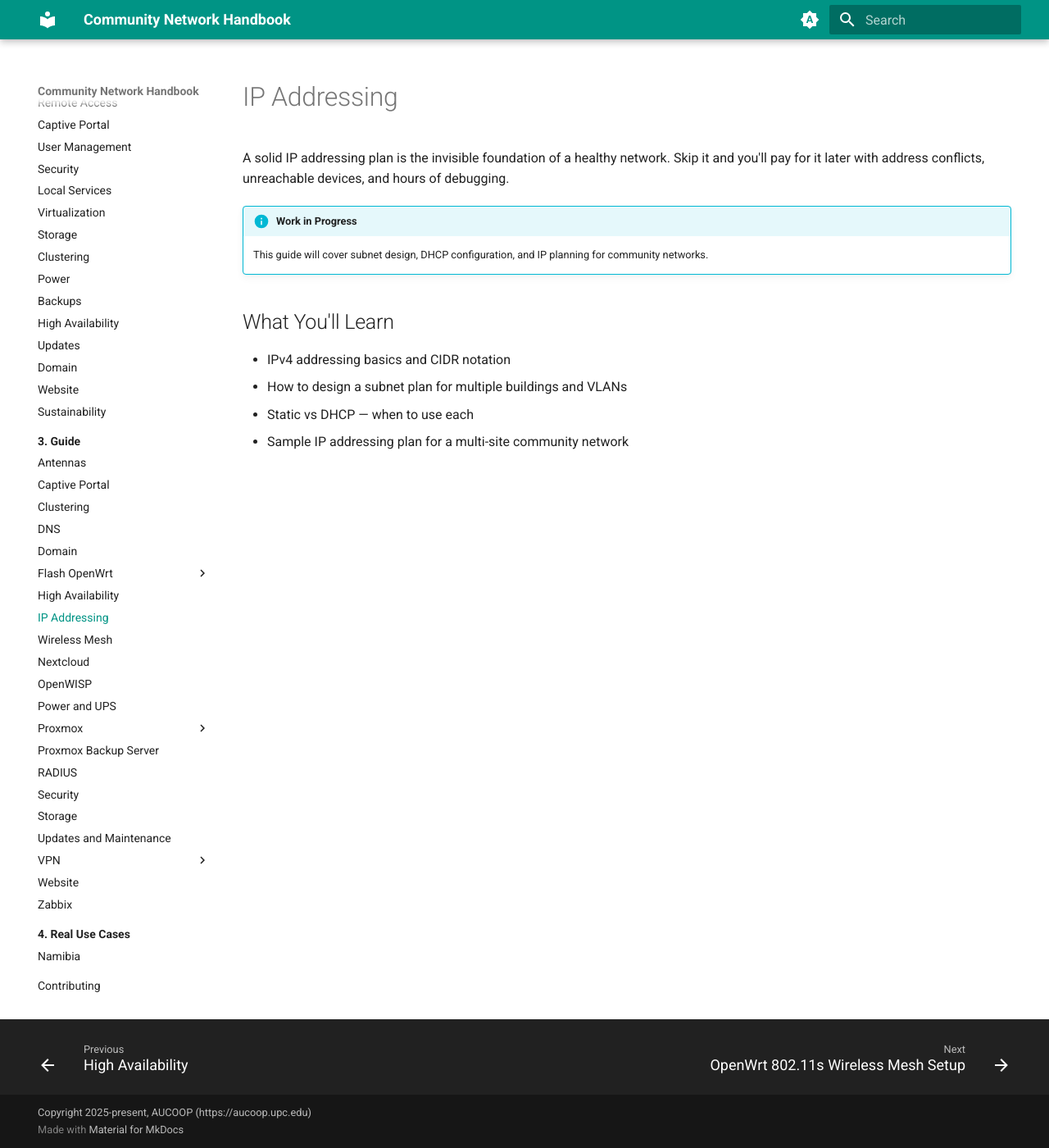
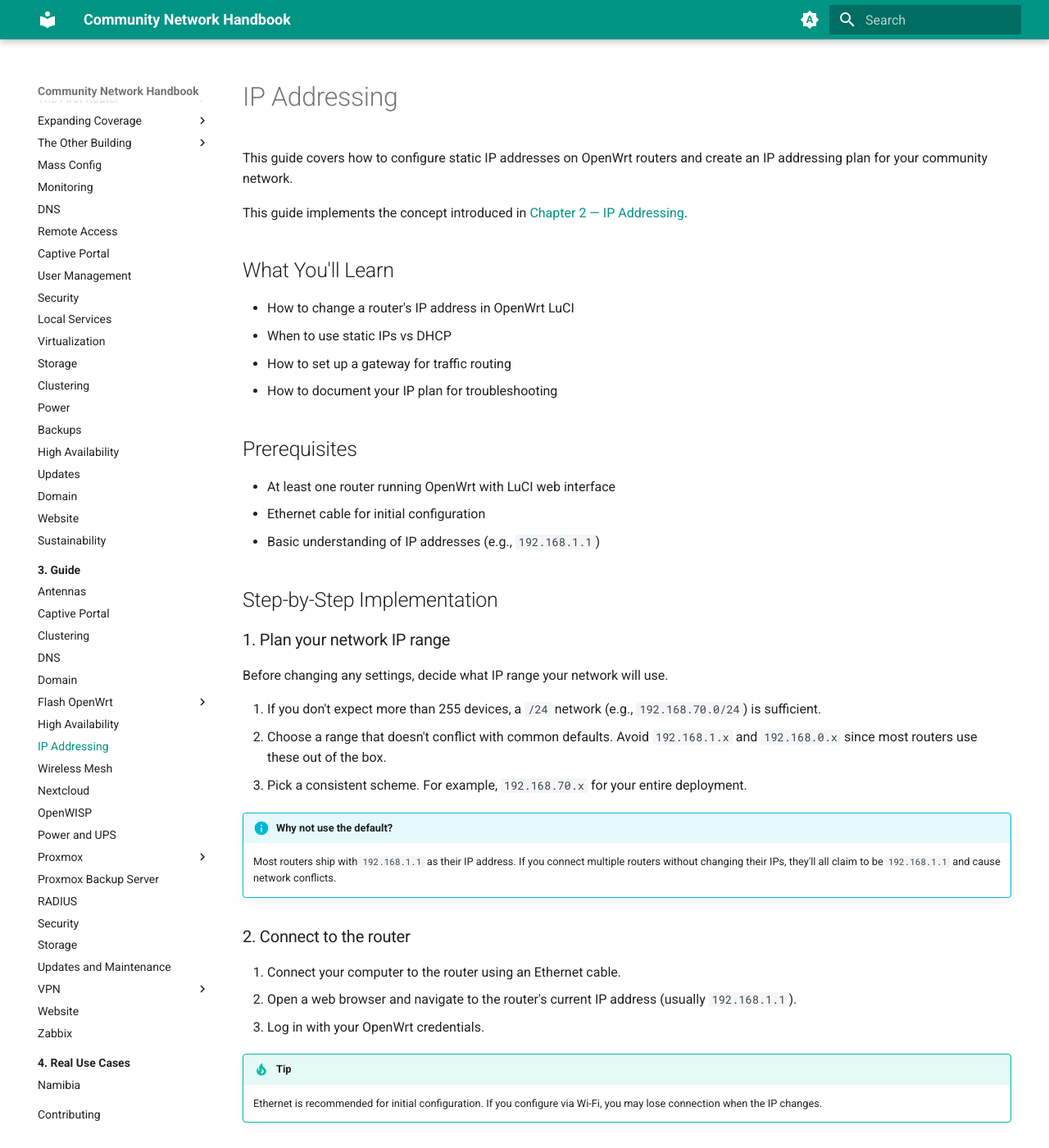
Before and after one commit to aucoop/Community-Network-Handbook, an MkDocs documentation site: the page built from docs/3-Guide/IP-Addressing/index.md, in a window 1280 px wide and 1400 px high. Shown: the whole window at 82% size. Built offline with MkDocs 1.6.1 and Material for MkDocs 9.7.7, drawn with Linux system fonts in a browser that asks for light colours; some of the changed text lies outside the part shown.

Commit message:
IP Addressing documentation added to the chapters 2 and 3

```diff
--- a/docs/3-Guide/IP-Addressing/index.md
+++ b/docs/3-Guide/IP-Addressing/index.md
@@ -1,15 +1,99 @@
 # IP Addressing
 
-A solid IP addressing plan is the invisible foundation of a healthy network. Skip it and you'll pay for it later with address conflicts, unreachable devices, and hours of debugging.
+This guide covers how to configure static IP addresses on OpenWrt routers and create an IP addressing plan for your community network.
 
-!!! info "Work in Progress"
-    This guide will cover subnet design, DHCP configuration, and IP planning for community networks.
+This guide implements the concept introduced in [Chapter 2 — IP Addressing](../../2-Imaginary-Use-Case/2.2-Expanding-Coverage/2.2.2-IP-Addressing.md).
 
 ## What You'll Learn
 
-- IPv4 addressing basics and CIDR notation
-- How to design a subnet plan for multiple buildings and VLANs
-- Static vs DHCP — when to use each
-- Sample IP addressing plan for a multi-site community network
+- How to change a router's IP address in OpenWrt LuCI
+- When to use static IPs vs DHCP
+- How to set up a gateway for traffic routing
+- How to document your IP plan for troubleshooting
 
-<!-- TODO: Subnetting examples, IP plan template, DHCP server configuration on OpenWrt -->
+## Prerequisites
+
+- At least one router running OpenWrt with LuCI web interface
+- Ethernet cable for initial configuration
+- Basic understanding of IP addresses (e.g., `192.168.1.1`)
+
+## Step-by-Step Implementation
+
+### 1. Plan your network IP range
+
+Before changing any settings, decide what IP range your network will use.
+
+1. If you don't expect more than 255 devices, a `/24` network (e.g., `192.168.70.0/24`) is sufficient.
+2. Choose a range that doesn't conflict with common defaults. Avoid `192.168.1.x` and `192.168.0.x` since most routers use these out of the box.
+3. Pick a consistent scheme. For example, `192.168.70.x` for your entire deployment.
+
+!!! info "Why not use the default?"
+    Most routers ship with `192.168.1.1` as their IP address. If you connect multiple routers without changing their IPs, they'll all claim to be `192.168.1.1` and cause network conflicts.
+
+### 2. Connect to the router
+
+1. Connect your computer to the router using an Ethernet cable.
+2. Open a web browser and navigate to the router's current IP address (usually `192.168.1.1`).
+3. Log in with your OpenWrt credentials.
+
+!!! tip
+    Ethernet is recommended for initial configuration. If you configure via Wi-Fi, you may lose connection when the IP changes.
+
+### 3. Navigate to the LAN interface settings
+
+1. In LuCI, go to **Network → Interfaces → LAN** and click **Edit**.
+
+![OpenWrt LuCI navigation to LAN interface settings](images/IP-Addressing-navigation-lan-interface.webp){ width="600" }
+
+### 4. Configure the static IP address
+
+1. In the **IPv4 address** field, enter the new IP for this router (e.g., `192.168.70.1`).
+2. Set the **IPv4 netmask** to `255.255.255.0` (for a `/24` network).
+3. If this router needs to route traffic through another device (e.g., a main gateway router), enter that device's IP in the **IPv4 gateway** field.
+4. Click **Save & Apply**.
+
+![Configuring a static IP address in OpenWrt LuCI](images/IP-Addressing-static-ip-config.webp){ width="600" }
+
+!!! warning
+    After applying, the router will restart its network services. You'll be disconnected. Unplug and replug your Ethernet cable to get a new IP address in the new range, then reconnect to the router at its new IP.
+
+### 5. Repeat for additional routers
+
+1. Connect to each additional router.
+2. Assign it a unique IP within your chosen range (e.g., `192.168.70.2`, `192.168.70.3`, etc.).
+3. Set the gateway to point to your main internet-connected router if needed.
+
+### 6. Document your IP addressing plan
+
+Create a simple document or spreadsheet that tracks:
+
+- **Device name** — what the device is (e.g., "Office Router", "Classroom AP")
+- **IP address** — the assigned static IP
+- **Location** — where the device is physically located
+- **MAC address** (optional) — useful for DHCP reservations
+
+![Example IP addressing plan spreadsheet](images/IP-Addressing-ip-plan-example.webp){ width="600" }
+
+!!! tip "Keep it updated"
+    An outdated IP plan is worse than no plan. Update it every time you add, move, or remove a device.
+
+## Summary
+
+| Setting | Example Value |
+|---------|---------------|
+| Network range | `192.168.70.0/24` |
+| Main router IP | `192.168.70.1` |
+| Second router IP | `192.168.70.2` |
+| Netmask | `255.255.255.0` |
+| Gateway (for secondary routers) | `192.168.70.1` |
+
+## References
+
+- OpenWrt Documentation — Network Basics — https://openwrt.org/docs/guide-user/base-system/basic-networking
+- OpenWrt Documentation — Static IP Configuration — https://openwrt.org/docs/guide-user/network/ipv4.configuration
+
+## Revision History
+
+| Date       | Version | Changes                | Author           | Contributors                |
+|------------|---------|------------------------|------------------|-----------------------------|
+| 2026-04-03 | 1.0     | Initial guide creation | Maria Jover         |                             |
```
Also changed, not shown: docs/2-Imaginary-Use-Case/2.2-Expanding-Coverage/2.2.2-IP-Addressing.md (+27 -5 lines), docs/3-Guide/IP-Addressing/images/IP-Addressing-ip-plan-example.webp (added), docs/3-Guide/IP-Addressing/images/IP-Addressing-navigation-lan-interface.webp (added), docs/3-Guide/IP-Addressing/images/IP-Addressing-static-ip-config.webp (added).
